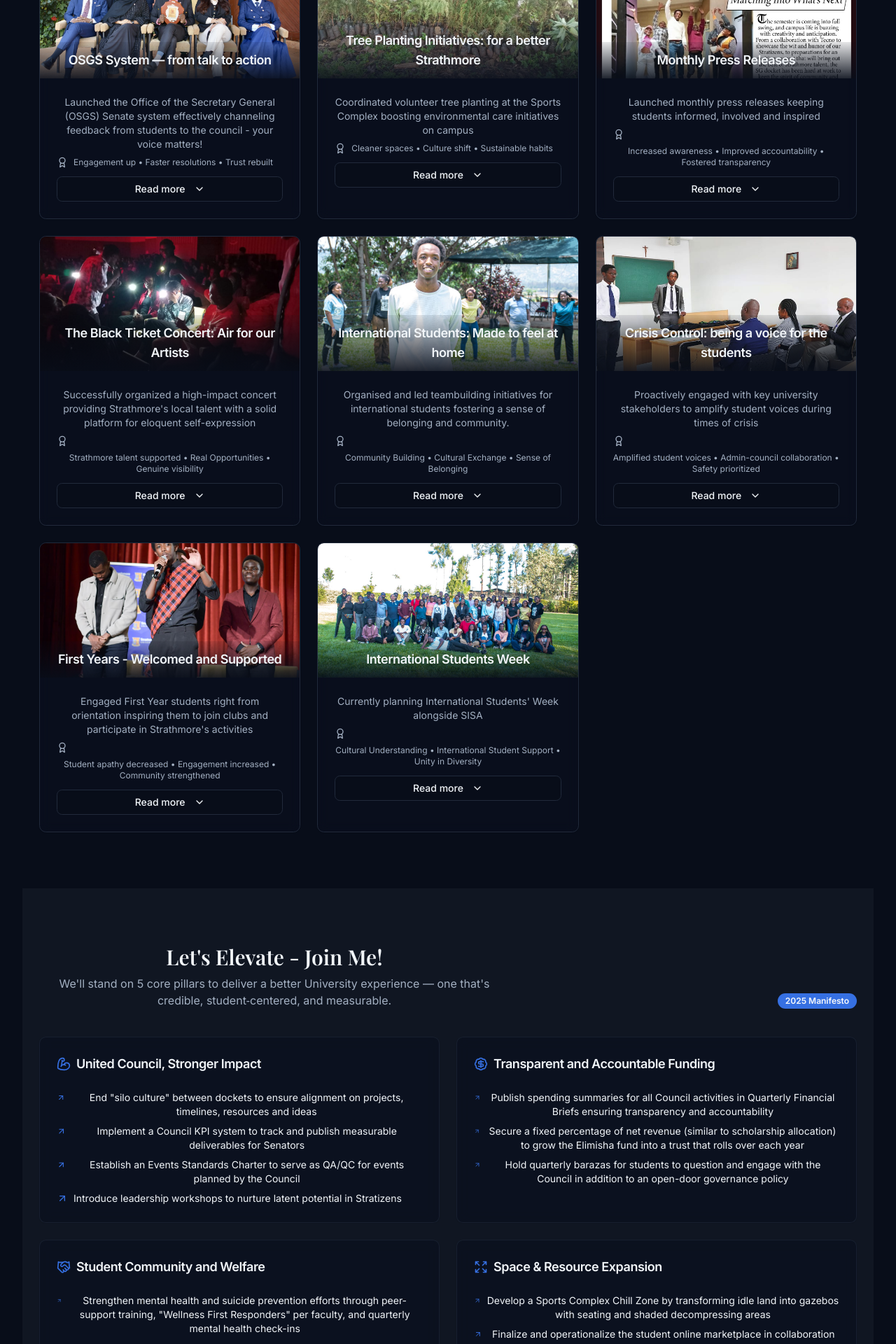
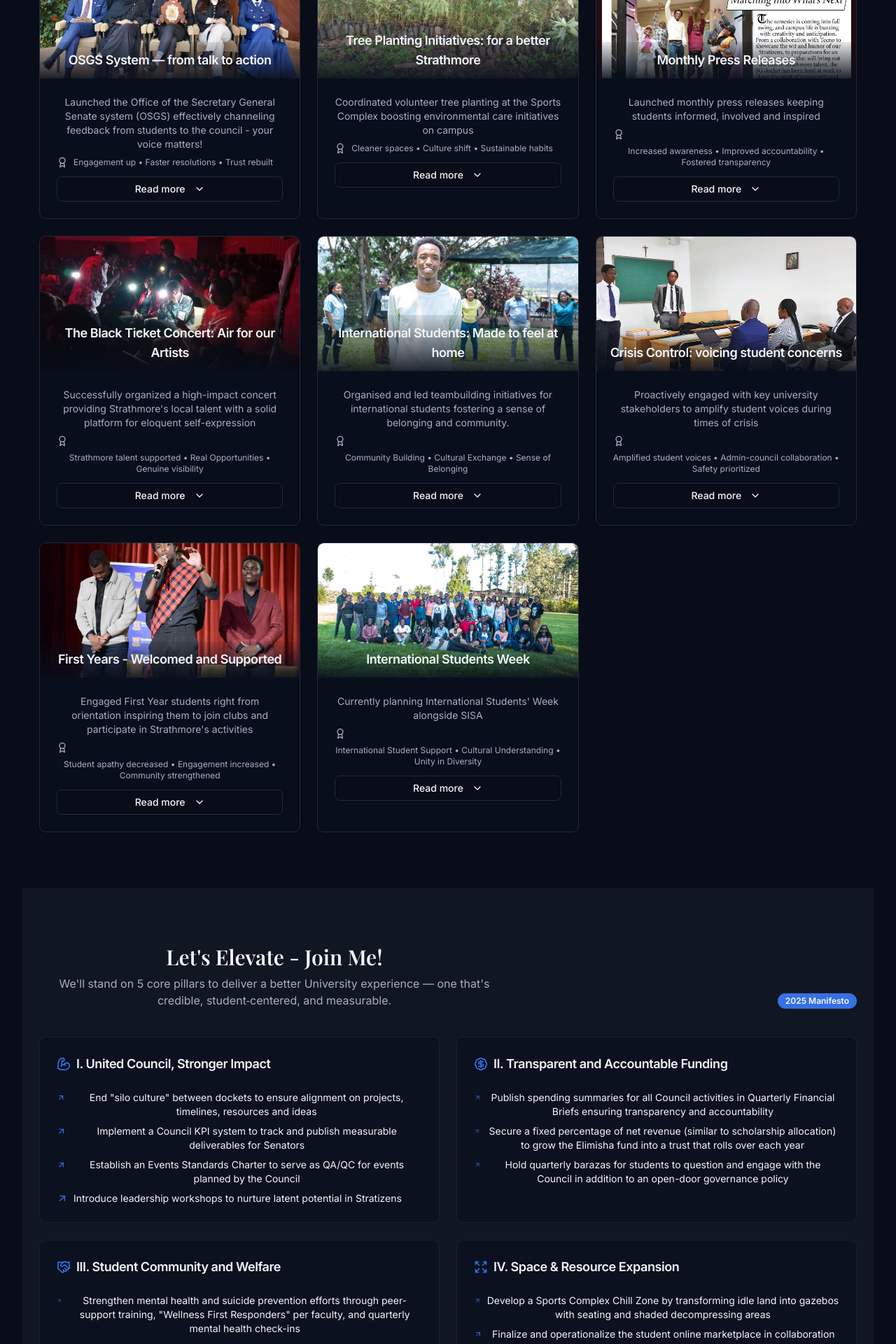
Before and after one commit to Elisha-K/elchanan-for-president, a React (Vite) app: page / in a window 1280 px wide. Shown: the part 1440-3360 px from the top of the page at 70% size. Built offline with nearby package versions, Linux system fonts and the light colour scheme.

Commit message:
improved achievements and manifesto; corrected mailing address

```diff
--- a/src/components/site/Achievements.tsx
+++ b/src/components/site/Achievements.tsx
@@ -27,9 +27,9 @@ const ACHIEVEMENTS: Achievement[] = [
     title: "OSGS System — from talk to action",
     image: imgCouncil,
     excerpt:
-      "Launched the Office of the Secretary General (OSGS) Senate system effectively channeling feedback from students to the council - your voice matters!",
+      "Launched the Office of the Secretary General Senate system (OSGS) effectively channeling feedback from students to the council - your voice matters!",
     details: [
-      "Implemented a transparent feedback loop with regular updates from the Council channeled to students via classreps",
+      "Implemented a transparent feedback loop with regular updates from the Council channelled to students via classreps",
       "Incorporated Class Reps from across the board improving representation and enabling inclusive decision making",
       "Improved overall synergy between Students and the Council - student ideas, grievances, suggestions brought into consideration during planning",
     ],
@@ -65,7 +65,7 @@ const ACHIEVEMENTS: Achievement[] = [
     excerpt:
       "Successfully organized a high-impact concert providing Strathmore's local talent with a solid platform for eloquent self-expression",
     details: [
-      "Turnout of over 500 students - Main Auditorium filled to overflowing",
+      "Drove a turnout of over 500 students - Main Auditorium filled to overflowing",
       "Showcased local Strathmore talent across multiple genres (dance, rap, song, drama, comedy etc)",
       "Provided a platform for support and visibility of our student artists",
     ],
@@ -84,7 +84,7 @@ const ACHIEVEMENTS: Achievement[] = [
     impact: "Community Building • Cultural Exchange • Sense of Belonging",
   },
   {
-    title: "Crisis Control: being a voice for the students",
+    title: "Crisis Control: voicing student concerns",
     image: imgStakeholders,
     excerpt:
       "Proactively engaged with key university stakeholders to amplify student voices during times of crisis",
@@ -113,9 +113,9 @@ const ACHIEVEMENTS: Achievement[] = [
       "Currently planning International Students' Week alongside SISA",
     details: [
       "Collaborating with SISA to create a week of events celebrating international students",
-      "Fostering connections between local and international students",
+      "Event geared towards fostering connections between local and international students",
     ],
-    impact: "Cultural Understanding • International Student Support • Unity in Diversity",
+    impact: "International Student Support • Cultural Understanding • Unity in Diversity",
   },
 ];
 
--- a/src/components/site/Contact.tsx
+++ b/src/components/site/Contact.tsx
@@ -3,7 +3,7 @@ import { Button } from "@/components/ui/button";
 import { useToast } from "@/hooks/use-toast";
 import { Mail, Instagram, Copy } from "lucide-react";
 
-const EMAIL = "elchanan.kiprotich@strathmore.edu";
+const EMAIL = "elchanan.kiptoo@strathmore.edu";
 const INSTAGRAM = "https://instagram.com/elchana.n";
 
 const ContactSection = () => {
@@ -12,8 +12,8 @@ const ContactSection = () => {
   const copyEmail = async () => {
     await navigator.clipboard.writeText(EMAIL);
     toast({
-      title: "Email copied",
-      description: "You can paste it anywhere to write to me :)",
+      title: "Email copied!",
+      description: "You can now paste it in your email to write to me :)",
     });
   };
 
--- a/src/components/site/Manifesto.tsx
+++ b/src/components/site/Manifesto.tsx
@@ -4,7 +4,7 @@ import { ArrowUpRight, Building2, Users, ShieldCheck, Rocket, BadgeDollarSign, H
 
 const pillars = [
   {
-    title: "United Council, Stronger Impact",
+    title: "I. United Council, Stronger Impact",
     icon: BicepsFlexed,
     points: [
       "End \"silo culture\" between dockets to ensure alignment on projects, timelines, resources and ideas",
@@ -14,7 +14,7 @@ const pillars = [
     ],
   },
   {
-    title: "Transparent and Accountable Funding",
+    title: "II. Transparent and Accountable Funding",
     icon: BadgeDollarSign,
     points: [
       "Publish spending summaries for all Council activities in Quarterly Financial Briefs ensuring transparency and accountability",
@@ -23,7 +23,7 @@ const pillars = [
     ],
   },
   {
-    title: "Student Community and Welfare",
+    title: "III. Student Community and Welfare",
     icon: Handshake,
     points: [
       "Strengthen mental health and suicide prevention efforts through peer-support training, \"Wellness First Responders\" per faculty, and quarterly mental health check-ins",
@@ -33,7 +33,7 @@ const pillars = [
     ],
   },
   {
-    title: "Space & Resource Expansion",
+    title: "IV. Space & Resource Expansion",
     icon:Expand,
     points: [
       "Develop a Sports Complex Chill Zone by transforming idle land into gazebos with seating and shaded decompressing areas",
@@ -43,7 +43,7 @@ const pillars = [
     ],
   },
   {
-    title: "Innovation Opportunities & Recognition",
+    title: "V. Innovation Opportunities & Recognition",
     icon: Rocket,
     points: [
       "Partner with @iLab, @iBiz, and innovation hubs to provide student's access to hackathons, entrepreneurship expos and mentorship",
```
